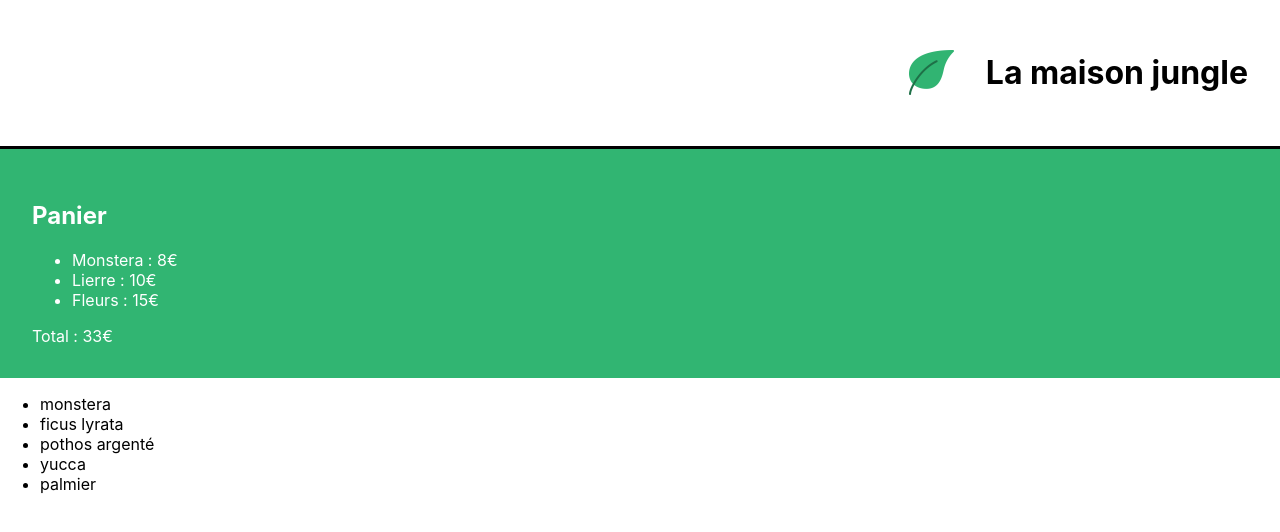
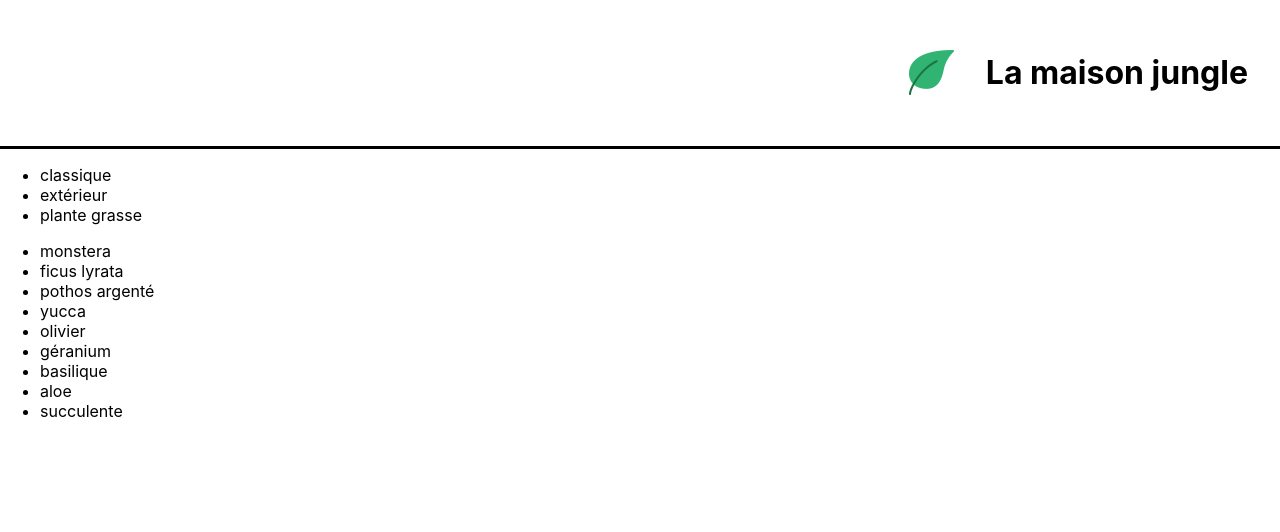
Before and after one commit to Helene-V/La_maison_jungle, a React (Create React App) app: page / in a window 1280 px wide. Shown: the top 532 px of the page. Built offline with nearby package versions, Linux system fonts and the light colour scheme.

Commit message:
Utilisation de la boucle forEach pour récupérer la data

```diff
--- a/src/components/App.js
+++ b/src/components/App.js
@@ -1,11 +1,11 @@
 import Banner from './Banner'
-import Cart from './Cart'
+//import Cart from './Cart'
 import ShoppingList from './ShoppingList'
 
 function App() {
     return (<div>
         <Banner />
-        <Cart />
+        {/* <Cart /> */}
         <ShoppingList />
         </div>
     )
--- a/src/components/ShoppingList.js
+++ b/src/components/ShoppingList.js
@@ -1,19 +1,26 @@
-const plantList = [
-    'monstera',
-    'ficus lyrata',
-    'pothos argenté',
-    'yucca',
-    'palmier'
-]
+import { plantList} from '../datas/plantList'
 
 function ShoppingList() {
-    return (
-        <ul>
-            {plantList.map((plant, index) => (
-                <li key={`${plant}-${index}`}>{ plant }</li>
-            ))}
-        </ul>
-    )
+	const categories = plantList.reduce(
+		(acc, plant) =>
+			acc.includes(plant.category) ? acc : acc.concat(plant.category),
+		[]
+	)
+
+	return (
+		<div>
+			<ul>
+				{categories.map((cat) => (
+					<li key={cat}>{cat}</li>
+				))}
+			</ul>
+			<ul>
+				{plantList.map((plant) => (
+					<li key={plant.id}>{plant.name}</li>
+				))}
+			</ul>
+		</div>
+	)
 }
 
 export default ShoppingList
```
